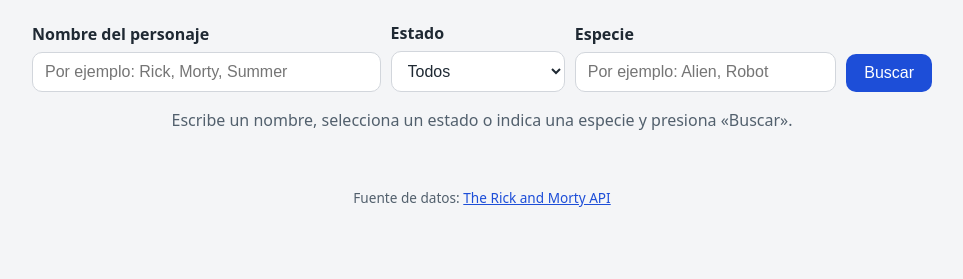
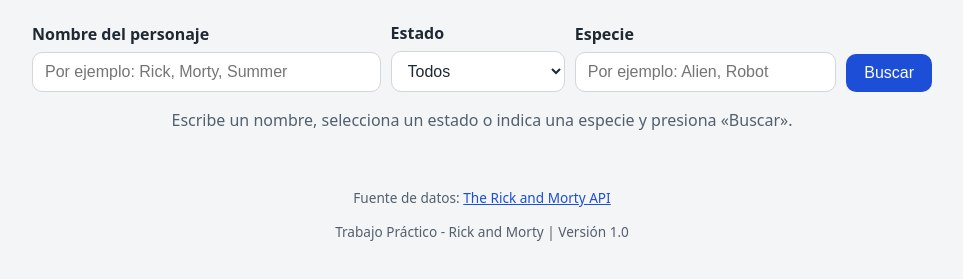
Before and after one commit to Diaz-07ods/tp-diaz-dario, a plain HTML site: page index.html in a window 1280 px wide. Shown: the part 111-390 px from the top of the page, without its empty margins (158-1121 px from the left). Drawn offline with Linux system fonts and the light colour scheme.

Commit message:
Agregar número de versión en el pie

```diff
--- a/index.html
+++ b/index.html
@@ -117,6 +117,7 @@
         >
             The Rick and Morty API
         </a>
+        <p>Trabajo Práctico - Rick and Morty | Versión <span id="version">1.0</span></p>
     </footer>
 </body>
 </html>
```
